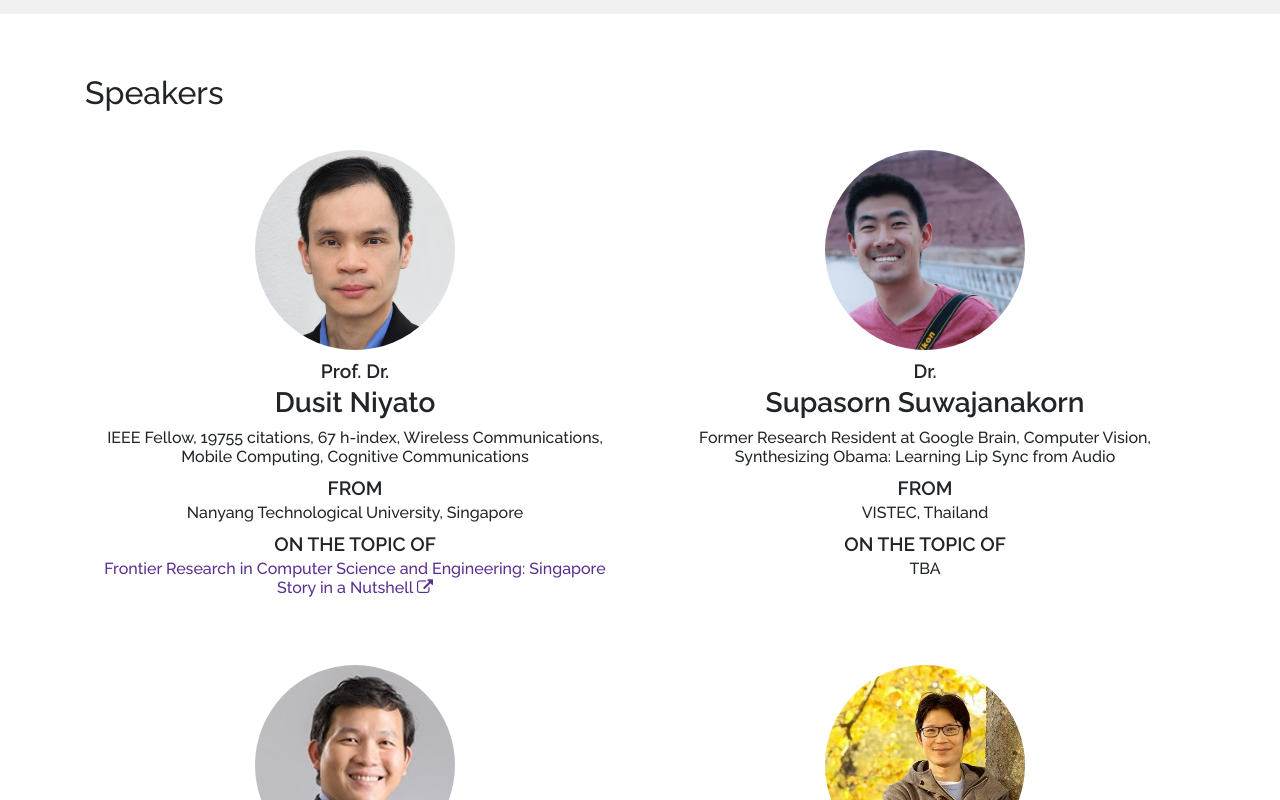
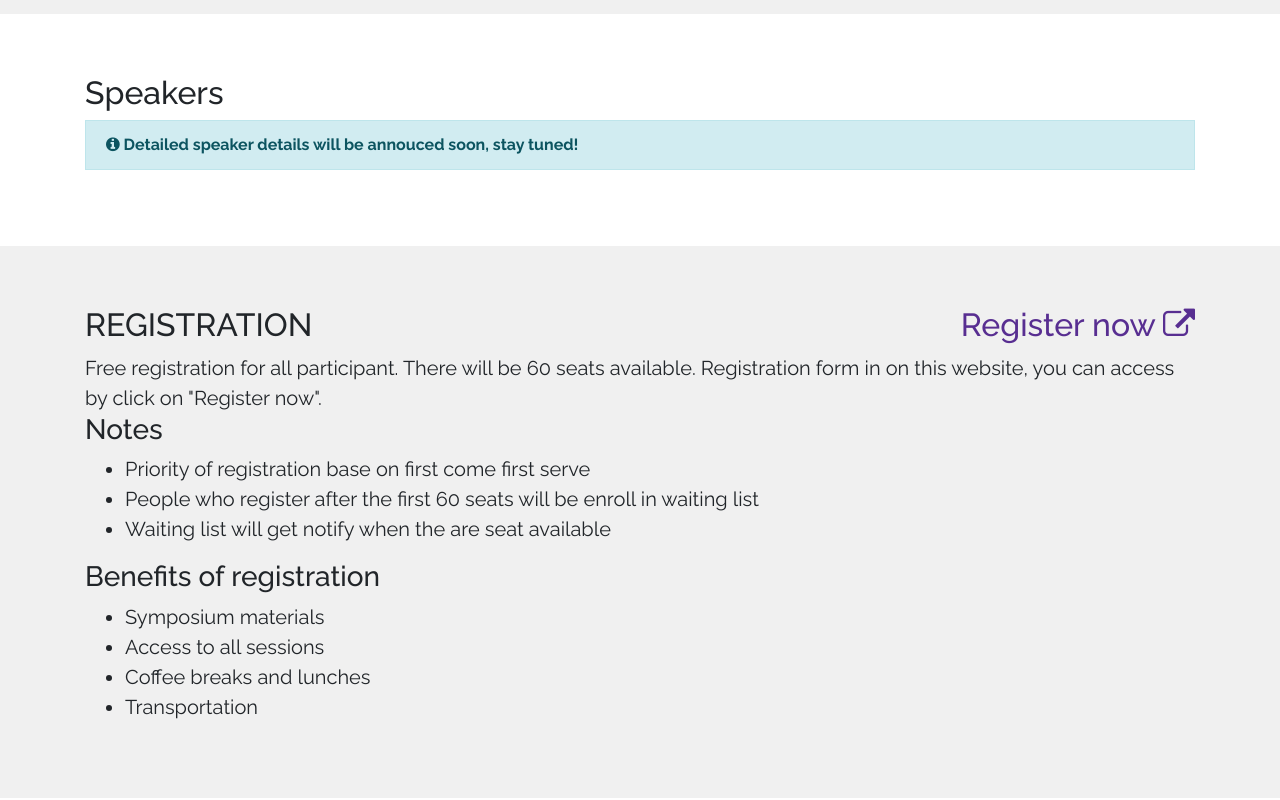
Before and after one commit to ist-fr/2019, a Vue app: page / in a window 1280 px wide. Shown: the part 2000-2800 px from the top of the page. Built offline with nearby package versions, Linux system fonts and the light colour scheme; what vue-scrollactive would draw is missing.

Commit message:
Rework research submission details

```diff
--- a/src/components/Home/Navbar.vue
+++ b/src/components/Home/Navbar.vue
@@ -27,7 +27,7 @@
           <li class="nav-item">
             <a
               class="scrollactive-item nav-link js-scroll-trigger"
-              href="#key-dates"
+              href="#timeline"
               data-toggle="collapse"
               data-target=".navbar-collapse.show"
               >Timeline</a
@@ -75,7 +75,7 @@
               href="#submission"
               data-toggle="collapse"
               data-target=".navbar-collapse.show"
-              >Submit</a
+              >Submit research</a
             >
           </li>
           <li class="nav-item">
--- a/src/components/Home/Speakers.vue
+++ b/src/components/Home/Speakers.vue
@@ -4,6 +4,10 @@
       <div class="row">
         <div class="col-lg-12 mx-auto">
           <h2>Speakers</h2>
+          <div class="alert alert-info rounded-0" role="alert">
+            <i class="fa fa-info-circle"></i> Detailed speaker details will be
+            annouced soon, stay tuned!
+          </div>
         </div>
         <div
           class="col-lg-6 col-md-12 text-center card-speaker"
@@ -40,112 +44,103 @@ export default {
   data() {
     return {
       speakers: [
-        {
-          title: "Prof. Dr.",
-          name: "Dusit Niyato",
-          bio:
-            "IEEE Fellow, 19755 citations, 67 h-index, Wireless Communications, Mobile Computing, Cognitive Communications",
-          topic:
-            "Frontier Research in Computer Science and Engineering: Singapore Story in a Nutshell",
-          university: "Nanyang Technological University, Singapore",
-          imageSrc: require("../../assets/speakers/dr_dusit_niyato.jpg"),
-          link: "http://www.ntu.edu.sg/home/dniyato/",
-          poster: require("../../assets/poster/abs_istfr_dusit.jpg")
-        },
-        {
-          title: "Dr.",
-          name: "Supasorn Suwajanakorn",
-          bio:
-            "Former Research Resident at Google Brain, Computer Vision, Synthesizing Obama: Learning Lip Sync from Audio",
-          topic: "TBA",
-          university: "VISTEC, Thailand",
-          imageSrc: require("../../assets/speakers/dr_supasorn_suwajanakorn.jpg"),
-          link: "http://www.supasorn.com/"
-        },
-        {
-          title: "Asst. Prof. Dr.",
-          name: "Thanawin Rakthanmanon",
-          bio: "Data Mining, Machine Learning, Decision Support System",
-          topic: "Advanced Research in Time Series Mining",
-          university: "Kasetsart University, Thailand",
-          imageSrc: require("../../assets/speakers/dr_thanawin_rakthanmanon.jpg"),
-          link: "https://www.cpe.ku.ac.th/?page_id=1932",
-          poster: require("../../assets/poster/abs_istfr_thanawin.jpg")
-        },
-        {
-          title: "Assoc. Prof. Dr.",
-          name: "Danupon Nanongkai",
-          bio: "Theoretical Computer Science, Graph Algorithms",
-          topic:
-            "Advances in the Theory of Graph (Network) Algorithms, and a Little Beyond",
-          university: "KTH Royal Institute of Technology, Sweden",
-          imageSrc: require("../../assets/speakers/dr_danupon_nanongkai.jpg"),
-          link: "https://sites.google.com/site/dannanongkai/",
-          poster: require("../../assets/poster/abs_istfr_danupon.jpg")
-        },
-        {
-          title: "Dr.",
-          name: "Wittawat Jitkrittum",
-          bio:
-            "Kernel methods, Nonparametric statistical tests, Bayesian inference, Generative models",
-          topic: "Recent advances in kernel methods for model criticism",
-          university: "Max Planck Institutes for Intelligent Systems, Germany",
-          imageSrc: require("../../assets/speakers/dr_wittawat_jitkrittum.jpg"),
-          link: "http://wittawat.com/",
-          poster: require("../../assets/poster/abs_istfr_wittawat.jpg")
-        },
-        {
-          title: "Dr.",
-          name: "Prachya Boonkwan",
-          bio:
-            "Computational Linguistics, Natural Language Processing, Machine Learning",
-          topic: "TBA",
-          university: "Nectec, Thailand",
-          imageSrc: require("../../assets/speakers/dr_prachya_boonkwan.jpg"),
-          link: "https://www.nectec.or.th/hccru/staff/view/68"
-        },
-        {
-          title: "Dr.",
-          name: "Xiaofeng Xiong",
-          bio:
-            "Neuromusculoskeletal Modeling of Legged Locomotion, Neuromechanical Control, Sensorimotor Learning, Biomechanics",
-          topic: "My research experience and work in Germany and Denmark",
-          university:
-            "Technical Aspects of Multimodal Systems (TAMS), University of Hamburg, Germany",
-          imageSrc: require("../../assets/speakers/dr_xiaofeng_xiong.jpg"),
-          link: "https://sites.google.com/site/xfxiongsite/home",
-          poster: require("../../assets/poster/abs_istfr_xiong.jpg")
-        },
-        {
-          title: "Dr.",
-          name: "Sira Sriswasdi",
-          bio:
-            "Computational Molecular Biology, Lecturer, Research Affairs, Faculty of Medicine",
-          topic:
-            "Accurate de novo peptide sequencing with deep learning and positional post-processing",
-          university: "Chulalongkorn University, Thailand",
-          imageSrc: require("../../assets/speakers/dr_sira_sriswasdi.jpg"),
-          link: "https://cmbcu.github.io/profile_ss.html",
-          poster: require("../../assets/poster/abs_istfr_sira.jpg")
-        },
-        {
-          title: "Dr.",
-          name: "Borom Tunwattanapong",
-          bio:
-            "3D Scanning Technologies, Computer Visions and Computer Graphics",
-          topic:
-            "High fidelity 3D Scanning: From research to startup in Thailand",
-          university: "Thailand",
-          imageSrc: require("../../assets/speakers/dr_borom_tunwattanapong.jpg")
-        }
         // {
-        //   title: 'Dr.',
-        //   name: 'Krikamol Muandet',
-        //   bio: 'Statistical learning theory, kernel methods, Bayesian nonparametric, large-scale learning, and counterfactual prediction',
-        //   topic: 'TBA',
-        //   university: 'Max Planck Institutes for Intelligent Systems, Germany',
-        //   imageSrc: require('../../assets/speakers/dr_krikamol_muandet.jpg'),
-        //   link: 'http://krikamol.org/'
+        //   title: "Prof. Dr.",
+        //   name: "Dusit Niyato",
+        //   bio:
+        //     "IEEE Fellow, 19755 citations, 67 h-index, Wireless Communications, Mobile Computing, Cognitive Communications",
+        //   topic:
+        //     "Frontier Research in Computer Science and Engineering: Singapore Story in a Nutshell",
+        //   university: "Nanyang Technological University, Singapore",
+        //   imageSrc: require("../../assets/speakers/dr_dusit_niyato.jpg"),
+        //   link: "http://www.ntu.edu.sg/home/dniyato/",
+        //   poster: require("../../assets/poster/abs_istfr_dusit.jpg")
+        // },
+        // {
+        //   title: "Dr.",
+        //   name: "Supasorn Suwajanakorn",
+        //   bio:
+        //     "Former Research Resident at Google Brain, Computer Vision, Synthesizing Obama: Learning Lip Sync from Audio",
+        //   topic: "TBA",
+        //   university: "VISTEC, Thailand",
+        //   imageSrc: require("../../assets/speakers/dr_supasorn_suwajanakorn.jpg"),
+        //   link: "http://www.supasorn.com/"
+        // },
+        // {
+        //   title: "Asst. Prof. Dr.",
+        //   name: "Thanawin Rakthanmanon",
+        //   bio: "Data Mining, Machine Learning, Decision Support System",
+        //   topic: "Advanced Research in Time Series Mining",
+        //   university: "Kasetsart University, Thailand",
+        //   imageSrc: require("../../assets/speakers/dr_thanawin_rakthanmanon.jpg"),
+        //   link: "https://www.cpe.ku.ac.th/?page_id=1932",
+        //   poster: require("../../assets/poster/abs_istfr_thanawin.jpg")
+        // },
+        // {
+        //   title: "Assoc. Prof. Dr.",
+        //   name: "Danupon Nanongkai",
+        //   bio: "Theoretical Computer Science, Graph Algorithms",
+        //   topic:
+        //     "Advances in the Theory of Graph (Network) Algorithms, and a Little Beyond",
+        //   university: "KTH Royal Institute of Technology, Sweden",
+        //   imageSrc: require("../../assets/speakers/dr_danupon_nanongkai.jpg"),
+        //   link: "https://sites.google.com/site/dannanongkai/",
+        //   poster: require("../../assets/poster/abs_istfr_danupon.jpg")
+        // },
+        // {
+        //   title: "Dr.",
+        //   name: "Wittawat Jitkrittum",
+        //   bio:
+        //     "Kernel methods, Nonparametric statistical tests, Bayesian inference, Generative models",
+        //   topic: "Recent advances in kernel methods for model criticism",
+        //   university: "Max Planck Institutes for Intelligent Systems, Germany",
+        //   imageSrc: require("../../assets/speakers/dr_wittawat_jitkrittum.jpg"),
+        //   link: "http://wittawat.com/",
+        //   poster: require("../../assets/poster/abs_istfr_wittawat.jpg")
+        // },
+        // {
+        //   title: "Dr.",
+        //   name: "Prachya Boonkwan",
+        //   bio:
+        //     "Computational Linguistics, Natural Language Processing, Machine Learning",
+        //   topic: "TBA",
+        //   university: "Nectec, Thailand",
+        //   imageSrc: require("../../assets/speakers/dr_prachya_boonkwan.jpg"),
+        //   link: "https://www.nectec.or.th/hccru/staff/view/68"
+        // },
+        // {
+        //   title: "Dr.",
+        //   name: "Xiaofeng Xiong",
+        //   bio:
+        //     "Neuromusculoskeletal Modeling of Legged Locomotion, Neuromechanical Control, Sensorimotor Learning, Biomechanics",
+        //   topic: "My research experience and work in Germany and Denmark",
+        //   university:
+        //     "Technical Aspects of Multimodal Systems (TAMS), University of Hamburg, Germany",
+        //   imageSrc: require("../../assets/speakers/dr_xiaofeng_xiong.jpg"),
+        //   link: "https://sites.google.com/site/xfxiongsite/home",
+        //   poster: require("../../assets/poster/abs_istfr_xiong.jpg")
+        // },
+        // {
+        //   title: "Dr.",
+        //   name: "Sira Sriswasdi",
+        //   bio:
+        //     "Computational Molecular Biology, Lecturer, Research Affairs, Faculty of Medicine",
+        //   topic:
+        //     "Accurate de novo peptide sequencing with deep learning and positional post-processing",
+        //   university: "Chulalongkorn University, Thailand",
+        //   imageSrc: require("../../assets/speakers/dr_sira_sriswasdi.jpg"),
+        //   link: "https://cmbcu.github.io/profile_ss.html",
+        //   poster: require("../../assets/poster/abs_istfr_sira.jpg")
+        // },
+        // {
+        //   title: "Dr.",
+        //   name: "Borom Tunwattanapong",
+        //   bio:
+        //     "3D Scanning Technologies, Computer Visions and Computer Graphics",
+        //   topic:
+        //     "High fidelity 3D Scanning: From research to startup in Thailand",
+        //   university: "Thailand",
+        //   imageSrc: require("../../assets/speakers/dr_borom_tunwattanapong.jpg")
         // }
       ]
     };
```
Also changed, not shown: src/components/Home/Submission.vue (+75 -168 lines).
